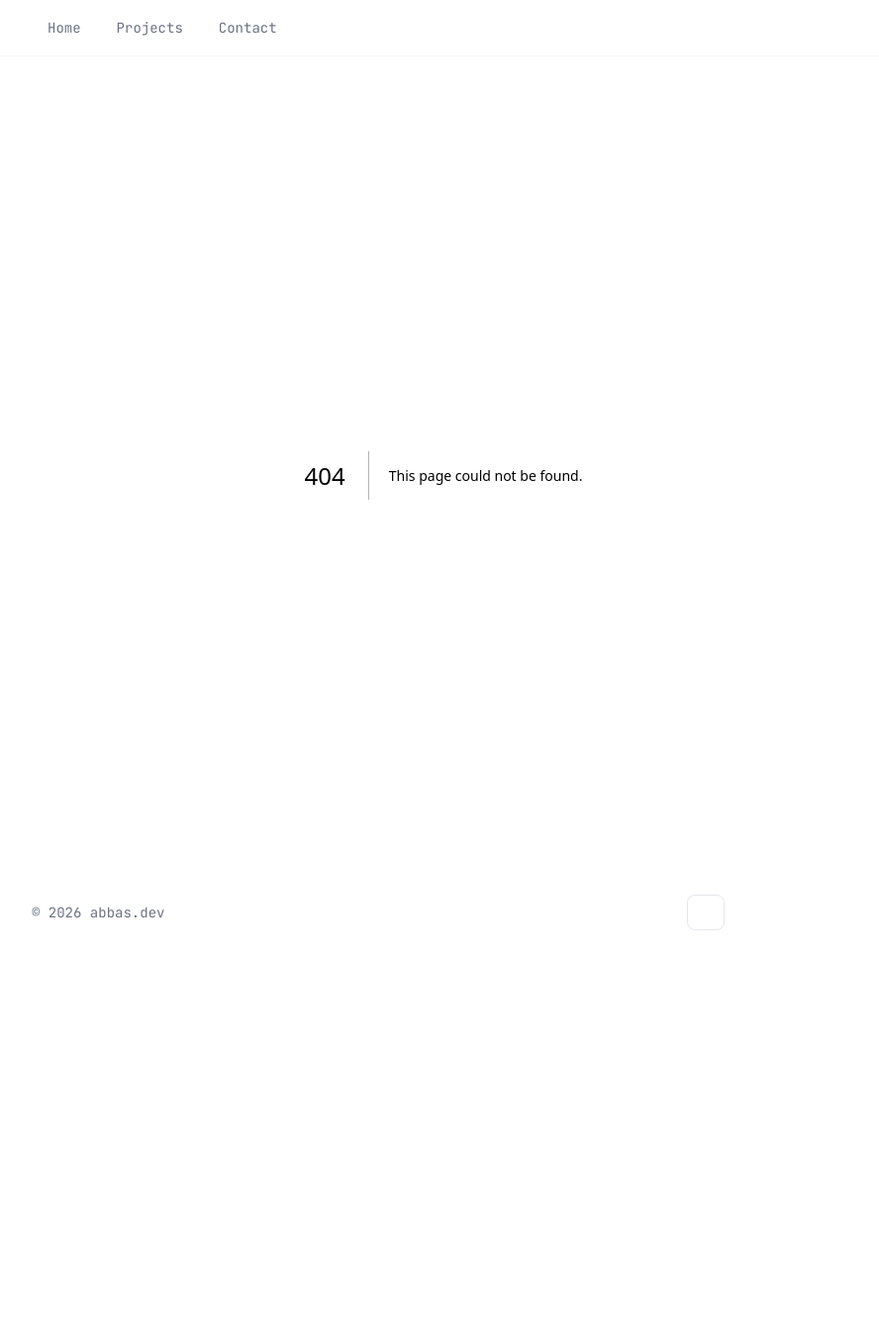
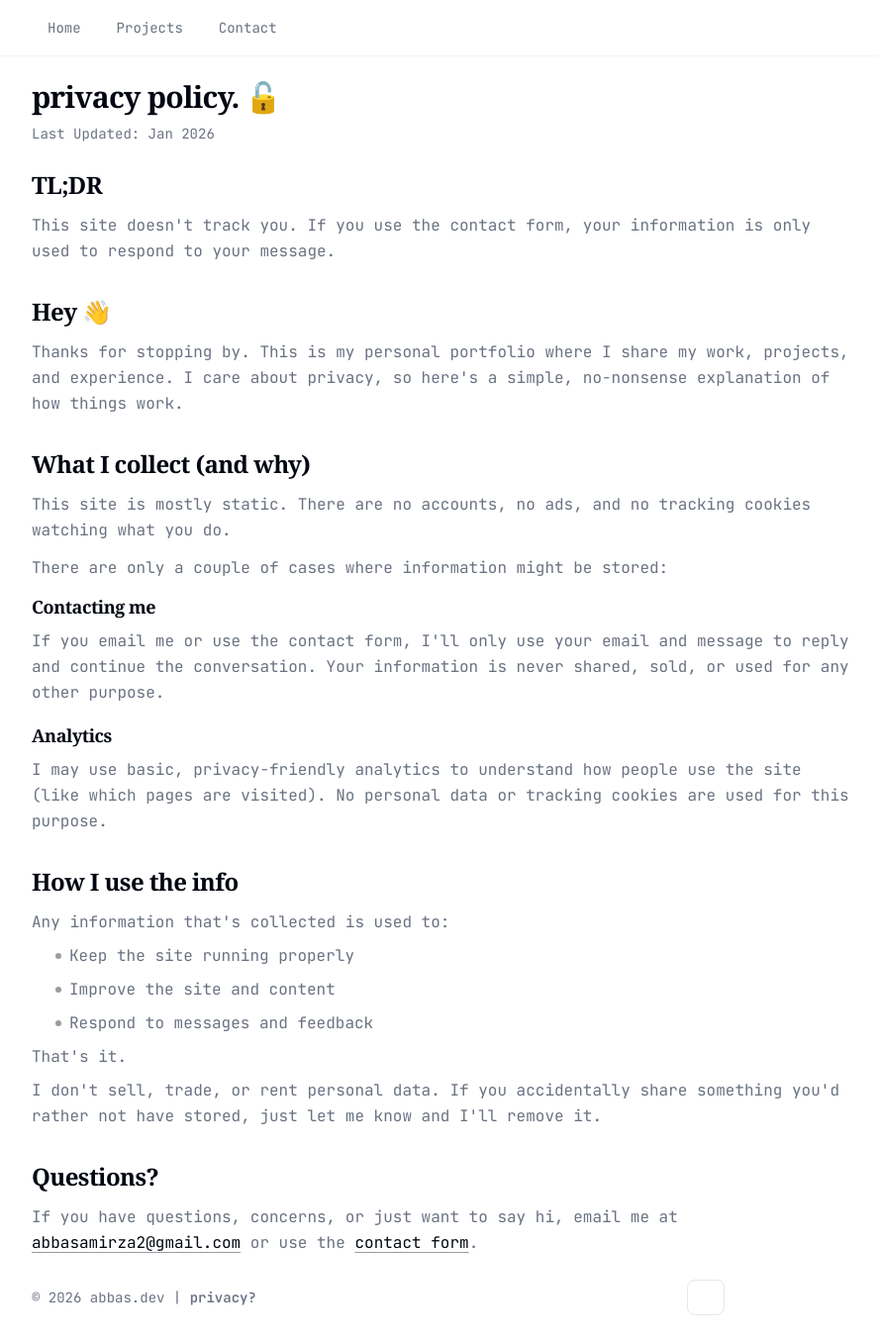
Before and after one commit to abbasamirza/portfolio, a Next.js app: page /privacy in a window 1280 px wide. Before the commit this address had no page. Shown: the whole page at 99% size, without its empty margins (192-1080 px from the left). Before the commit the page ends 964 px from the top, so only its background shows below. Built offline with nearby package versions, Linux system fonts and the light colour scheme; some icons are missing.

Commit message:
Created privacy policies

```diff
--- /dev/null
+++ b/app/privacy/page.tsx
@@ -0,0 +1,164 @@
+"use client";
+
+import { Typography } from "@/components/ui/typography";
+import { motion, AnimatePresence } from "framer-motion";
+import { useState, useEffect } from "react";
+import Link from "next/link";
+import { ExternalUrls, Urls } from "@/constants/urls";
+
+export default function Page() {
+  const [isLocked, setIsLocked] = useState<boolean>(true);
+
+  useEffect(() => {
+    const interval = setInterval(() => {
+      setIsLocked((prev) => !prev);
+    }, 1500);
+
+    return () => clearInterval(interval);
+  }, []);
+
+  return (
+    <section className="space-y-6">
+      <div className="space-y-2">
+        <Typography variant="h1" className="flex items-center gap-x-2">
+          privacy policy.{" "}
+          <span className="relative inline-flex size-8 items-center justify-center">
+            <AnimatePresence mode="wait">
+              {isLocked ? (
+                <motion.span
+                  key="locked"
+                  className="absolute inset-0 flex items-center justify-center"
+                  initial={{ rotateY: -90, opacity: 0 }}
+                  animate={{ rotateY: 0, opacity: 1 }}
+                  exit={{ rotateY: 90, opacity: 0 }}
+                  transition={{ duration: 0.4, ease: "easeInOut" }}
+                  style={{ transformStyle: "preserve-3d" }}
+                >
+                  🔒
+                </motion.span>
+              ) : (
+                <motion.span
+                  key="unlocked"
+                  className="absolute inset-0 flex items-center justify-center"
+                  initial={{ rotateY: -90, opacity: 0 }}
+                  animate={{ rotateY: 0, opacity: 1 }}
+                  exit={{ rotateY: 90, opacity: 0 }}
+                  transition={{ duration: 0.4, ease: "easeInOut" }}
+                  style={{ transformStyle: "preserve-3d" }}
+                >
+                  🔓
+                </motion.span>
+              )}
+            </AnimatePresence>
+          </span>
+        </Typography>
+        <Typography className="sm:text-sm">Last Updated: Jan 2026</Typography>
+      </div>
+      <div className="space-y-8">
+        <div className="space-y-3">
+          <Typography variant="h2">TL;DR</Typography>
+          <Typography>
+            This site doesn&apos;t track you. If you use the contact form, your
+            information is only used to respond to your message.
+          </Typography>
+        </div>
+        <div className="space-y-3">
+          <Typography variant="h2">Hey 👋</Typography>
+          <div className="space-y-2">
+            <Typography>
+              Thanks for stopping by. This is my personal portfolio where I
+              share my work, projects, and experience. I care about privacy, so
+              here&apos;s a simple, no-nonsense explanation of how things work.
+            </Typography>
+          </div>
+        </div>
+        <div className="space-y-3">
+          <Typography variant="h2">What I collect (and why)</Typography>
+          <div className="space-y-3">
+            <Typography>
+              This site is mostly static. There are no accounts, no ads, and no
+              tracking cookies watching what you do.
+            </Typography>
+            <Typography>
+              There are only a couple of cases where information might be
+              stored:
+            </Typography>
+            <div className="space-y-4">
+              <div className="space-y-2">
+                <Typography variant="h4">Contacting me</Typography>
+                <Typography>
+                  If you email me or use the contact form, I&apos;ll only use
+                  your email and message to reply and continue the conversation.
+                  Your information is never shared, sold, or used for any other
+                  purpose.
+                </Typography>
+              </div>
+              <div className="space-y-2">
+                <Typography variant="h4">Analytics</Typography>
+                <Typography>
+                  I may use basic, privacy-friendly analytics to understand how
+                  people use the site (like which pages are visited). No
+                  personal data or tracking cookies are used for this purpose.
+                </Typography>
+              </div>
+            </div>
+          </div>
+        </div>
+        <div className="space-y-3">
+          <Typography variant="h2">How I use the info</Typography>
+          <div className="space-y-2">
+            <Typography>
+              Any information that&apos;s collected is used to:
+            </Typography>
+            <ul className="space-y-2">
+              <li className="flex items-center gap-2 pl-6">
+                <span className="bg-foreground/40 h-1.5 w-1.5 shrink-0 rounded-full" />
+                <Typography className="flex-1">
+                  Keep the site running properly
+                </Typography>
+              </li>
+              <li className="flex items-center gap-2 pl-6">
+                <span className="bg-foreground/40 h-1.5 w-1.5 shrink-0 rounded-full" />
+                <Typography className="flex-1">
+                  Improve the site and content
+                </Typography>
+              </li>
+              <li className="flex items-center gap-2 pl-6">
+                <span className="bg-foreground/40 h-1.5 w-1.5 shrink-0 rounded-full" />
+                <Typography className="flex-1">
+                  Respond to messages and feedback
+                </Typography>
+              </li>
+            </ul>
+            <Typography>That&apos;s it.</Typography>
+            <Typography>
+              I don&apos;t sell, trade, or rent personal data. If you
+              accidentally share something you&apos;d rather not have stored,
+              just let me know and I&apos;ll remove it.
+            </Typography>
+          </div>
+        </div>
+        <div className="space-y-3">
+          <Typography variant="h2">Questions?</Typography>
+          <Typography>
+            If you have questions, concerns, or just want to say hi, email me at{" "}
+            <Link
+              href={ExternalUrls.Email}
+              className="text-foreground decoration-foreground/40 hover:decoration-foreground underline underline-offset-4 transition-colors"
+            >
+              abbasamirza2@gmail.com
+            </Link>{" "}
+            or use the{" "}
+            <Link
+              href={Urls.Contact}
+              className="text-foreground decoration-foreground/40 hover:decoration-foreground underline underline-offset-4 transition-colors"
+            >
+              contact form
+            </Link>
+            .
+          </Typography>
+        </div>
+      </div>
+    </section>
+  );
+}
--- a/components/common/contact-form.tsx
+++ b/components/common/contact-form.tsx
@@ -22,6 +22,8 @@ import { ButtonWithSpinner } from "@/components/ui/button-with-spinner";
 import { HugeiconsIcon } from "@hugeicons/react";
 import { SentIcon } from "@hugeicons/core-free-icons";
 import { toast } from "sonner";
+import Link from "next/link";
+import { Urls } from "@/constants/urls";
 
 export const ContactForm = () => {
   const [isSubmitting, setIsSubmitting] = useState<boolean>(false);
@@ -123,7 +125,14 @@ export const ContactForm = () => {
         />
       </FieldGroup>
       <Typography className="text-xs sm:text-xs">
-        By submitting this form, I agree to the privacy policy.
+        By submitting this form, I agree to the{" "}
+        <Link
+          href={Urls.Privacy}
+          className="hover:text-foreground decoration-foreground/40 underline underline-offset-4 transition-colors"
+        >
+          privacy policy
+        </Link>
+        .
       </Typography>
       <ButtonWithSpinner
         type="submit"
--- a/components/common/footer.tsx
+++ b/components/common/footer.tsx
@@ -10,6 +10,13 @@ export const Footer = () => {
         © {new Date().getFullYear()}{" "}
         <Link href={Urls.Home} className="hover:text-foreground">
           abbas.dev
+        </Link>{" "}
+        |{" "}
+        <Link
+          href={Urls.Privacy}
+          className="hover:text-foreground font-semibold"
+        >
+          privacy?
         </Link>
       </Typography>
       <SocialsSection hideResumeText />
--- a/constants/urls.ts
+++ b/constants/urls.ts
@@ -1,6 +1,7 @@
 export const Urls = {
   Contact: "/contact",
   Home: "/",
+  Privacy: "/privacy",
   Projects: "/projects",
 } as const;
 
```
